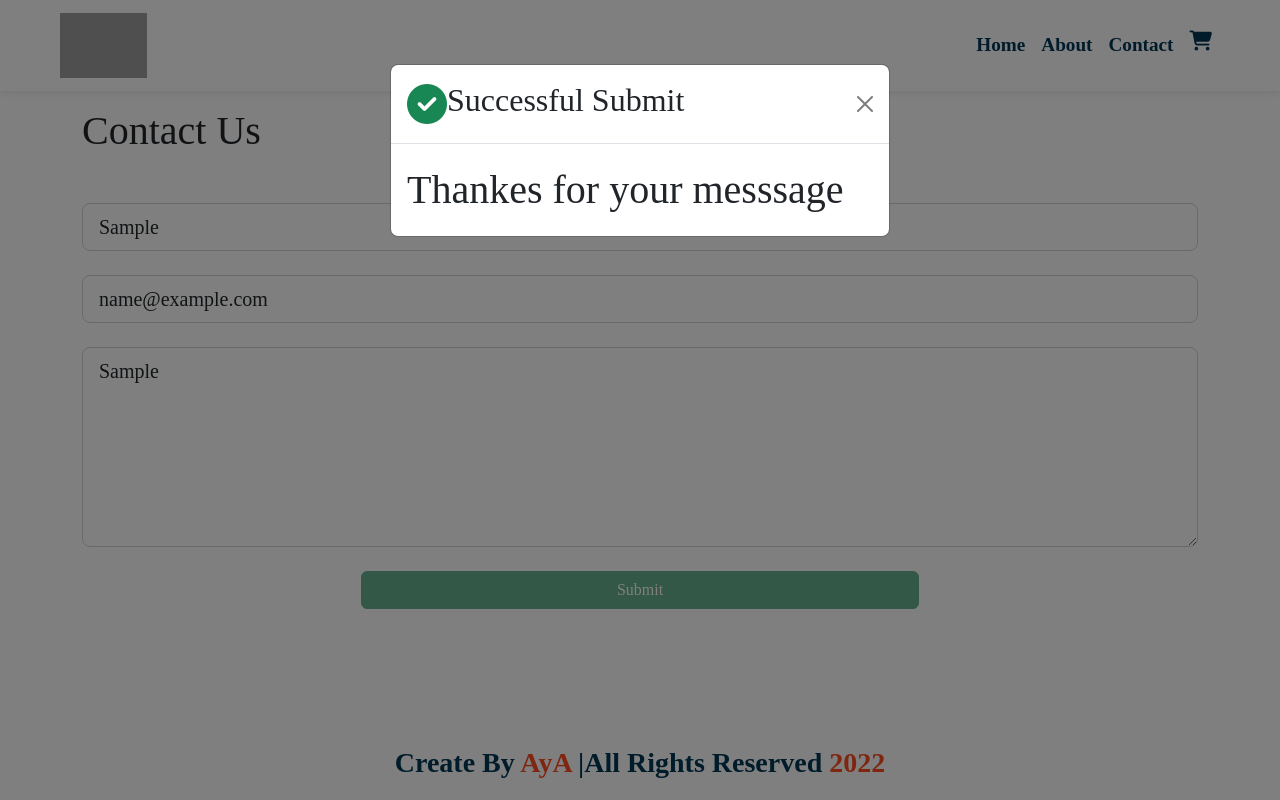
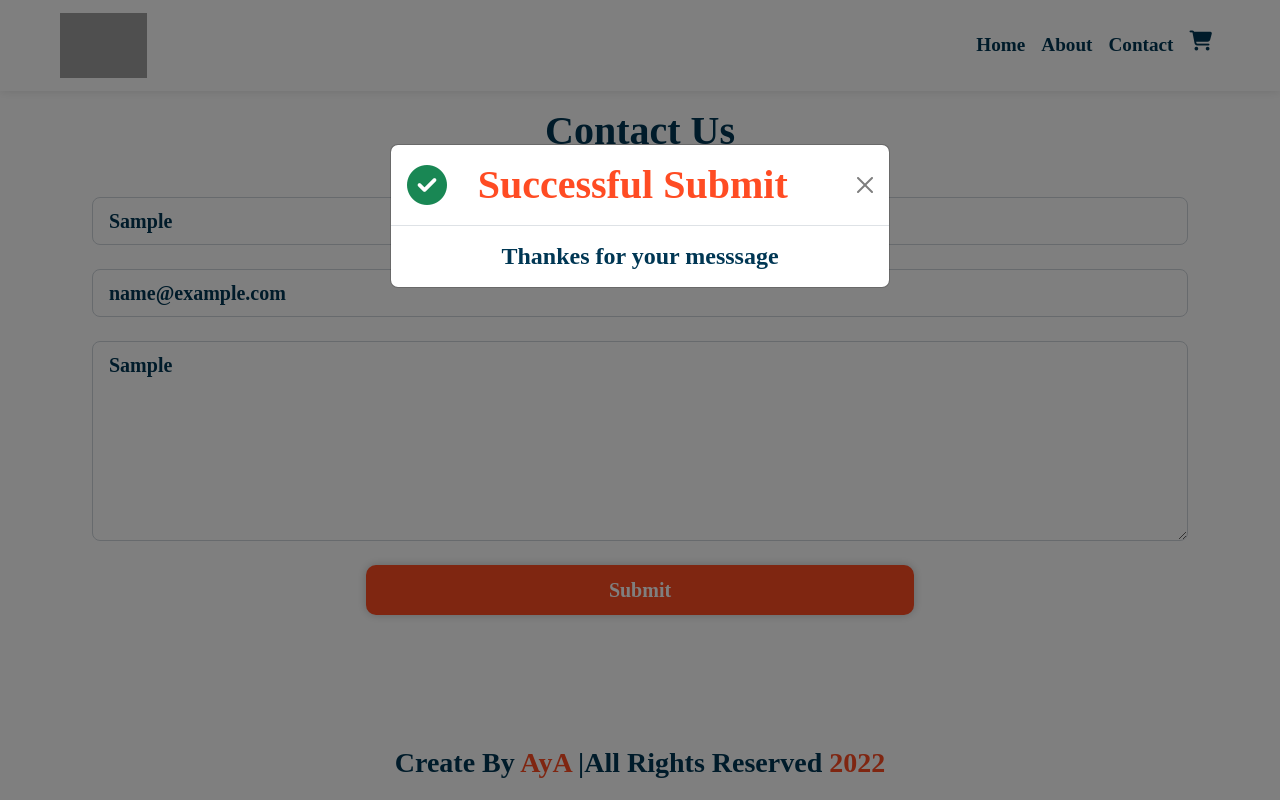
Before and after one commit to AYaqw/Final-Ecommerce-React-iti, a React (Create React App) app in the folder frontend/: page /contact in a window 1280 px wide. Both pictures are taken after typing "Sample", "name@example.com", "Sample" into the empty fields and a click on the button "Submit". Built offline with nearby package versions, Linux system fonts and the light colour scheme; grey boxes are pictures that could not be loaded; a web font is replaced by a local one.

Commit message:
7- Contact us Page

```diff
--- a/frontend/src/components/product.js
+++ b/frontend/src/components/product.js
@@ -63,7 +63,7 @@ function ProductComponent(props) {
             <Link
               to="#"
               onClick={() => addToCartHandler(props.product)}
-              className="btn btn-primary"
+              className="mybtn"
             >
               Add to card
             </Link>
--- a/frontend/src/index.css
+++ b/frontend/src/index.css
@@ -28,6 +28,7 @@ code {
     color: var(--darkblue);
     font-size: 40px;
     font-weight: bolder;
+    margin-bottom: 2rem;
 }
 
 .Title:hover {
@@ -39,10 +40,17 @@ code {
     color: #fff;
     font-size: 20px;
     font-weight: bolder;
+    padding: 10px 15px;
+    border-radius: 10px;
+    text-decoration: none;
+    border: none;
+    outline: none;
+    box-shadow: 0 0 10px rgb(0, 0, 0, 22%);
 }
 
 .mybtn:hover {
     background-color: #f93f15;
+    color: #fff;
 }
 
 
@@ -203,8 +211,46 @@ code {
 }
 
 
-/*? --------------- *Contact Us* ---------------- */
+/* ! ............................................................................................................................. */
 
-.textarea {
+
+/* ! ............................................................................................................................. */
+
+
+/*? ------------------+ 1- Contact Us +------------------------  */
+
+.ContactUsScreen {
+    padding: 10px;
+}
+
+.ContactUsScreen .form-control {
+    color: var(--darkblue) !important;
+    font-weight: 700 !important;
+}
+
+.ContactUsScreen .textarea {
     height: 200px !important;
 }
+
+.ContactUsScreen ::placeholder {
+    color: var(--darkblue);
+    font-weight: 700;
+}
+
+.form-control:focus {
+    border-color: var(--orange) !important;
+    border-width: 2px;
+    box-shadow: none;
+    border-left-width: thick;
+    /* 0 0 0 0.25rem rgb(0, 55, 84, 25%) !important; */
+    /* rgb(13 110 253 / 25%); */
+}
+
+.ContactUsScreen .modal .Modeltitle {
+    color: var(--orange);
+}
+
+.ContactUsScreen .modal .Modelcontant {
+    color: var(--darkblue);
+    text-align: center;
+}
--- a/frontend/src/screens/contact.js
+++ b/frontend/src/screens/contact.js
@@ -20,8 +20,8 @@ function ContactUsScreen() {
       <Helmet>
         <title> contact page </title>{' '}
       </Helmet>
-      <h1 className="SectionTitle mb-5">Contact Us</h1>
-
+      <h1 className="Title ">Contact Us</h1>
+      <div className="ContactUsScreen small-container">
         <Formik
           initialValues={{ name: '', email: '', message: '' }}
           validate={(values) => {
@@ -88,10 +88,9 @@ function ContactUsScreen() {
                 placeholder="Leave a comment here"
               />
               {errors.message && touched.message && errors.message}
-
               <div className="d-grid gap-2 col-6 mx-auto">
                 <button
-                className="btn btn-success"
+                  className="mybtn"
                   type="submit"
                   disabled={isSubmitting}
                   data-bs-toggle="modal"
@@ -102,11 +101,8 @@ function ContactUsScreen() {
               </div>
               <div>
                 {/* <!-- Modal --> */}
-              {values.name !== '' &&
-              values.email !== '' &&
-              values.message !== '' ? (
                 <div
-                  className="modal fade  p-3 "
+                  className="modal fade  p-5 mt-5 "
                   id="staticBackdrop"
                   data-bs-backdrop="static"
                   data-bs-keyboard="false"
@@ -118,7 +114,9 @@ function ContactUsScreen() {
                     <div className="modal-content">
                       <div className="modal-header">
                         <i className="fa-solid fa-circle-check fs-1 text-success"></i>
-                        <h2 className="me-auto">Successful Submit</h2>
+                        <h2 className="m-auto fs-1 fw-bold Modeltitle">
+                          Successful Submit
+                        </h2>
                         <button
                           type="button"
                           className="btn-close"
@@ -127,45 +125,19 @@ function ContactUsScreen() {
                         ></button>
                       </div>
                       <div className="modal-body">
-                        <div className="fs-1">Thankes for your messsage</div>
+                        <h2 className="fs-4 fw-bold m-auto align-content Modelcontant">
+                          Thankes for your messsage
+                        </h2>
                       </div>
                     </div>
                   </div>
                 </div>
-              ) : (
-                <div
-                  className="modal fade  p-3 "
-                  id="staticBackdrop"
-                  data-bs-backdrop="static"
-                  data-bs-keyboard="false"
-                  tabIndex="-1"
-                  aria-labelledby="staticBackdropLabel"
-                  aria-hidden="true"
-                >
-                  <div className="modal-dialog  mt-5">
-                    <div className="modal-content">
-                      <div className="modal-header">
-                        {/* <i className="fa-solid fa-circle-check fs-1 text-success"></i> */}
-                        <h2 className="me-auto">Erroe Submit</h2>
-                        <button
-                          type="button"
-                          className="btn-close"
-                          data-bs-dismiss="modal"
-                          aria-label="Close"
-                        ></button>
-                      </div>
-                      <div className="modal-body">
-                        <div className="fs-1 fa-solid fa-xmark"></div>
-                      </div>
-                    </div>
-                  </div>
-                </div>
-              )}
               </div>
             </form>
           )}
         </Formik>
       </div>
+    </div>
   );
 }
 export default ContactUsScreen;
```
Also changed, not shown: 1 other file (tests, documents, lock files or other folders). Lines whose indentation alone changed are shown as unchanged.
